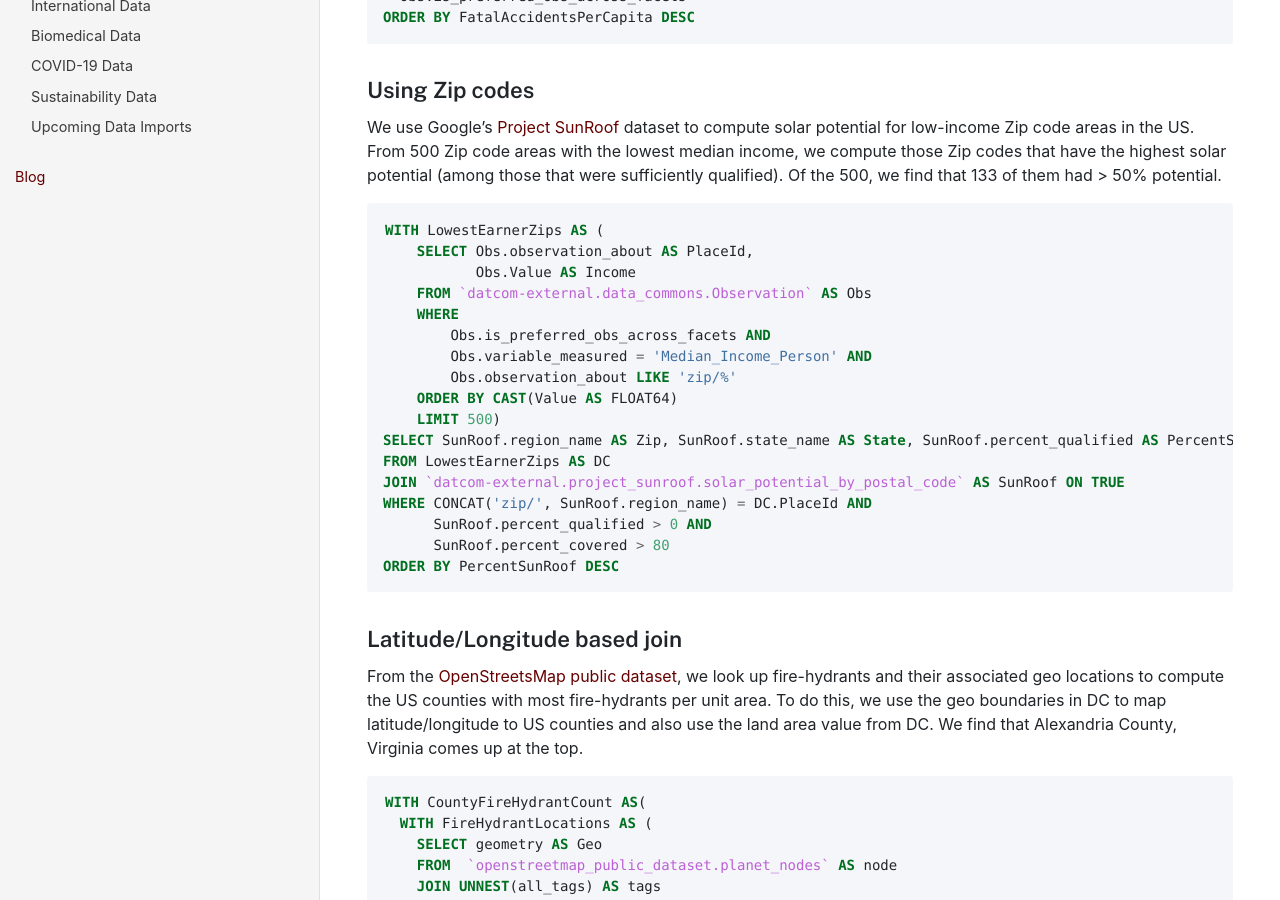
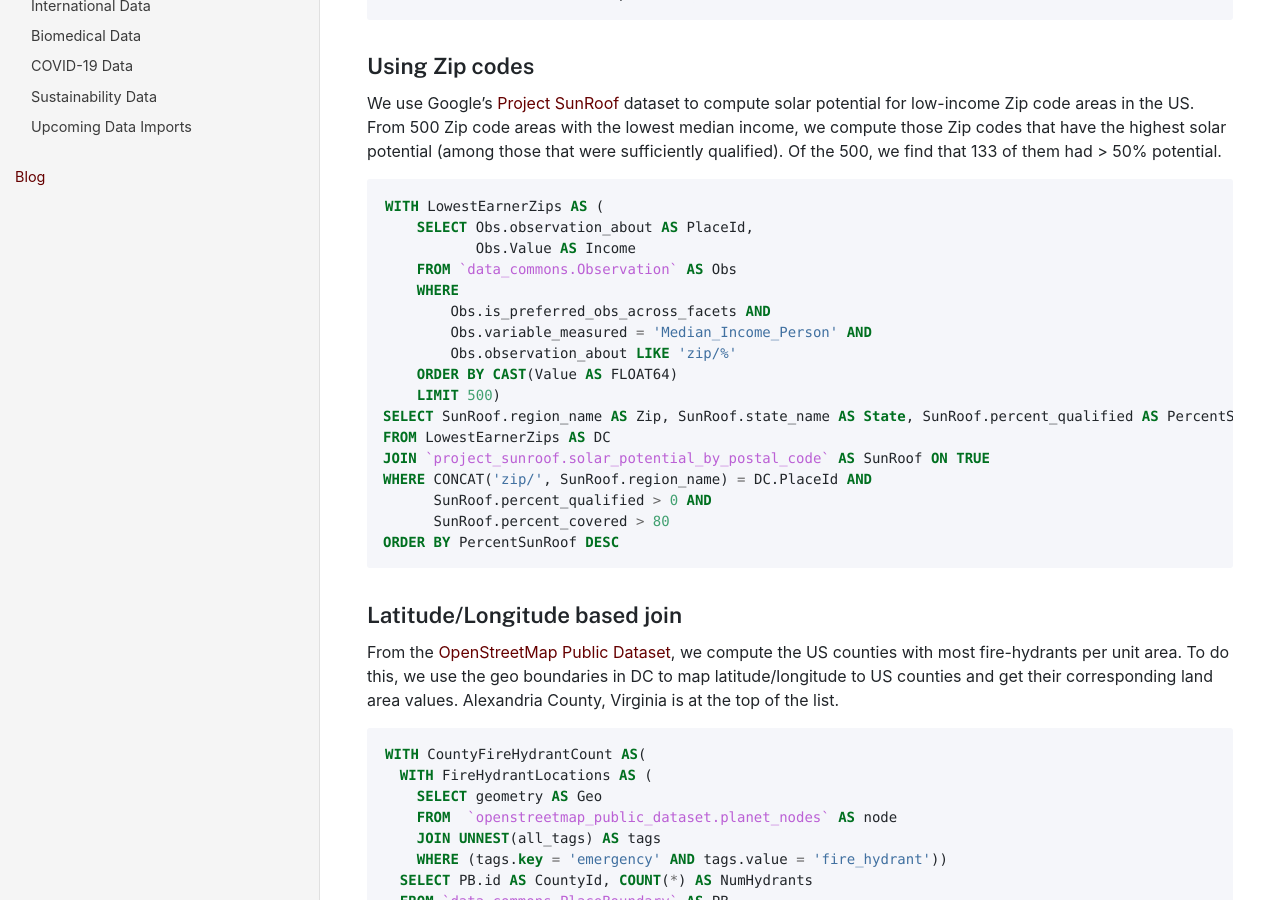
Before and after one commit to datacommonsorg/docsite, a Jekyll site: the page built from bigquery/query_join_your_data.md, in a window 1280 px wide and 900 px high, scrolled down 891 px. Built offline with Jekyll 4.4.1, drawn with Linux system fonts in a browser that asks for light colours; comment, search, counter and statistics services are not loaded; some of the changed text lies outside the part shown.

Commit message:
Link to AH docs and fix some links (#211)

````diff
--- a/bigquery/query_join_your_data.md
+++ b/bigquery/query_join_your_data.md
@@ -12,7 +12,7 @@
 
 ### Using [FIPS](https://www.census.gov/library/reference/code-lists/ansi.html) codes
 
-We use the [Fatal Accidents dataset from National Highway Traffic Safety Administration](https://console.cloud.google.com/bigquery/analytics-hub/exchanges/projects/datcom-external/locations/us/dataExchanges/data_commons_17d0b72b0b2(analyticshub:projects/1057666841514/locations/us/dataExchanges/google_cloud_public_datasets_17e74966199/listings/nhtsa_traffic_fatalities_17f892354f9)) to compute counties with highest fatal accidents per capita. We map to DC counties by using the FIPS or geoId, and use total population statistics. We find Loving County, TX (the least populated county in main US), followed by Kenedy County, TX, to be at the top.
+We use the [Fatal Accidents dataset from National Highway Traffic Safety Administration](https://console.cloud.google.com/bigquery/analytics-hub/exchanges(analyticshub:projects/1057666841514/locations/us/dataExchanges/google_cloud_public_datasets_17e74966199/listings/nhtsa_traffic_fatalities_17f892354f9)) to compute counties with highest fatal accidents per capita. We map to DC counties using the FIPS or geoId, and use total population statistics. Loving County, TX (the least populated county in main US) and Kenedy County, TX are at the top.
 
 ```sql
 WITH FatalAccidents AS (
@@ -37,13 +37,13 @@
 
 ### Using Zip codes
 
-We use Google's [Project SunRoof](https://console.cloud.google.com/marketplace/product/project-sunroof/project-sunroof) dataset to compute solar potential for low-income Zip code areas in the US.  From 500 Zip code areas with the lowest median income, we compute those Zip codes that have the highest solar potential (among those that were sufficiently qualified). Of the 500, we find that 133 of them had > 50% potential.
+We use Google's [Project SunRoof](https://console.cloud.google.com/bigquery/analytics-hub/exchanges(analyticshub:projects/1057666841514/locations/us/dataExchanges/google_cloud_public_datasets_17e74966199/listings/d29ba6d0d3a64b6284d0fe57eedc9355)) dataset to compute solar potential for low-income Zip code areas in the US.  From 500 Zip code areas with the lowest median income, we compute those Zip codes that have the highest solar potential (among those that were sufficiently qualified). Of the 500, we find that 133 of them had > 50% potential.
 
 ```sql
 WITH LowestEarnerZips AS (
     SELECT Obs.observation_about AS PlaceId,
            Obs.Value AS Income
-    FROM `datcom-external.data_commons.Observation` AS Obs
+    FROM `data_commons.Observation` AS Obs
     WHERE
         Obs.is_preferred_obs_across_facets AND
         Obs.variable_measured = 'Median_Income_Person' AND
@@ -52,7 +52,7 @@
     LIMIT 500)
 SELECT SunRoof.region_name AS Zip, SunRoof.state_name AS State, SunRoof.percent_qualified AS PercentSunRoof
 FROM LowestEarnerZips AS DC
-JOIN `datcom-external.project_sunroof.solar_potential_by_postal_code` AS SunRoof ON TRUE
+JOIN `project_sunroof.solar_potential_by_postal_code` AS SunRoof ON TRUE
 WHERE CONCAT('zip/', SunRoof.region_name) = DC.PlaceId AND
       SunRoof.percent_qualified > 0 AND
       SunRoof.percent_covered > 80
@@ -61,7 +61,7 @@
 
 ### Latitude/Longitude based join
 
-From the [OpenStreetsMap public dataset](https://console.cloud.google.com/marketplace/product/openstreetmap/geo-openstreetmap), we look up fire-hydrants and their associated geo locations to compute the US counties with most fire-hydrants per unit area.  To do this, we use the geo boundaries in DC to map latitude/longitude to US counties and also use the land area value from DC.  We find that Alexandria County, Virginia comes up at the top.
+From the [OpenStreetMap Public Dataset](https://console.cloud.google.com/bigquery/analytics-hub/exchanges(analyticshub:projects/1057666841514/locations/us/dataExchanges/google_cloud_public_datasets_17e74966199/listings/openstreetmap_public_dataset_17f8979a16c)), we compute the US counties with most fire-hydrants per unit area.  To do this, we use the geo boundaries in DC to map latitude/longitude to US counties and get their corresponding land area values.  Alexandria County, Virginia is at the top of the list.
 
 ```sql
 WITH CountyFireHydrantCount AS(
````
Also changed, not shown: other parts of bigquery/query_join_your_data.md (+1 -1 lines), bigquery/dc_to_bq_queries.md (+1 -1 lines), bigquery/index.md (+3 -2 lines).
